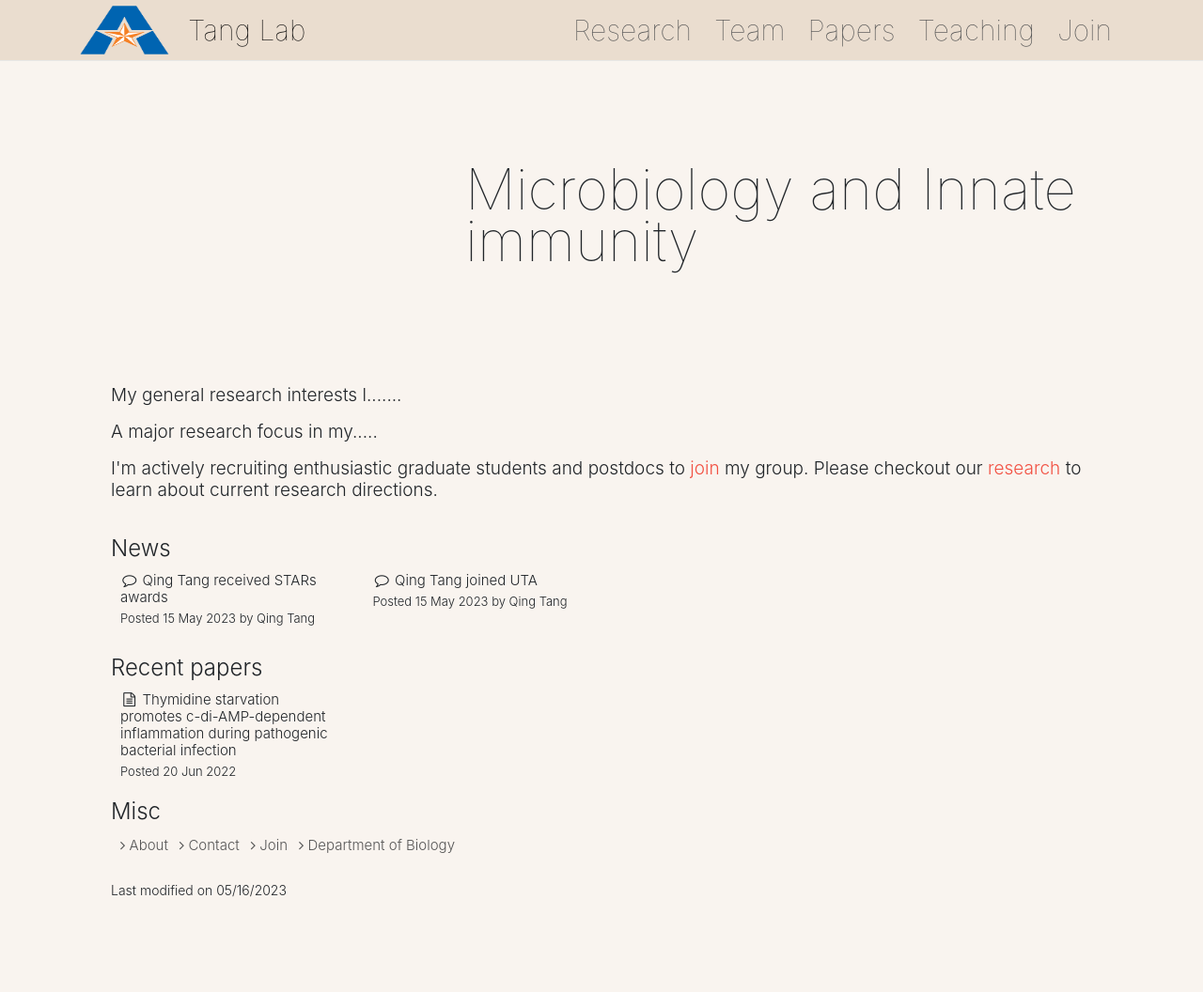
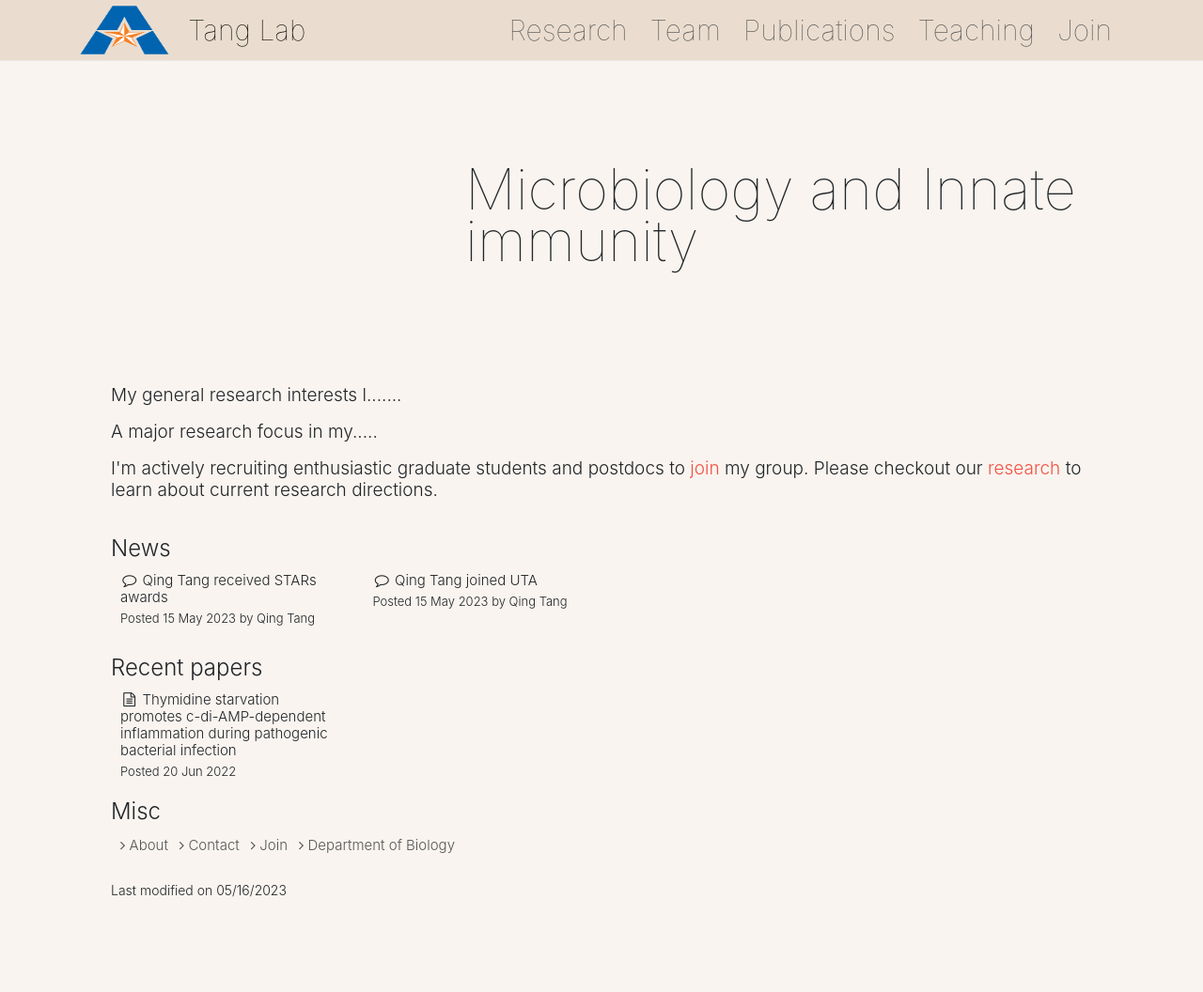
Before and after one commit to qingtanglab/qingtanglab.github.io, a Jekyll site: the page built from index.html, in a window 1280 px wide. Shown: the whole page at 94% size. Built offline with Jekyll 4.4.1, drawn with Linux system fonts in a browser that asks for light colours.

Commit message:
Update default.html

```diff
--- a/_layouts/default.html
+++ b/_layouts/default.html
@@ -87,7 +87,7 @@
 						{% else %}
 						<li class="nav-link">
 						{% endif %}
-						<a class="mx-1" href="/papers/">Papers</a>
+						<a class="mx-1" href="/papers/">Publications</a>
 						</li>
 
 						{% if page.categories.first == 'Teaching' %}
```
